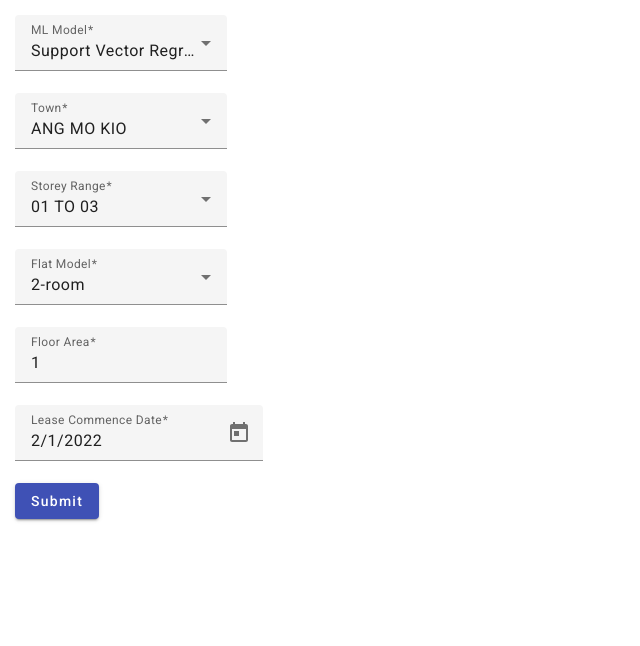
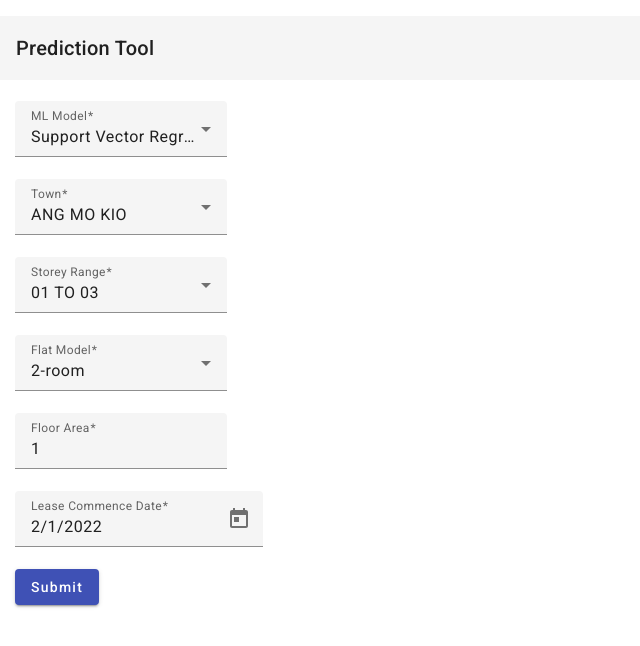
Before and after one commit to shenghaoc/shenghaoc-prediction-tool-ng, an Angular app: page / in a window 1280 px wide. Shown: the top 646 px of the page, without its empty margins (0-640 px from the left). Built offline with nearby package versions, Linux system fonts and the light colour scheme.

Commit message:
Add title

```diff
--- a/src/app/prediction-tool/prediction-tool.component.html
+++ b/src/app/prediction-tool/prediction-tool.component.html
@@ -1,3 +1,9 @@
+<p>
+    <mat-toolbar>
+        <span>Prediction Tool</span>
+    </mat-toolbar>
+</p>
+
 <div>
     <form [formGroup]="predictionForm" (ngSubmit)="onSubmit()">
 
--- a/src/app/prediction-tool/prediction-tool.component.ts
+++ b/src/app/prediction-tool/prediction-tool.component.ts
@@ -1,11 +1,12 @@
 import { Component } from '@angular/core';
+import { ReactiveFormsModule, FormBuilder } from '@angular/forms';
+import {MatToolbarModule} from '@angular/material/toolbar';
 import { MatSelectModule } from '@angular/material/select';
 import { MatInputModule } from '@angular/material/input';
 import { MatDatepickerModule } from '@angular/material/datepicker';
 import { MatFormFieldModule } from '@angular/material/form-field';
 import { MatNativeDateModule } from '@angular/material/core';
 import { MatButtonModule } from '@angular/material/button';
-import { ReactiveFormsModule, FormBuilder } from '@angular/forms';
 
 import { ml_model_list } from '../lists';
 import { town_list } from '../lists';
@@ -15,7 +16,7 @@ import { flat_model_list } from '../lists';
 @Component({
   selector: 'app-prediction-tool',
   standalone: true,
-  imports: [ReactiveFormsModule, MatFormFieldModule, MatSelectModule, MatInputModule, MatDatepickerModule, MatNativeDateModule, MatButtonModule],
+  imports: [ReactiveFormsModule, MatFormFieldModule, MatToolbarModule, MatSelectModule, MatInputModule, MatDatepickerModule, MatNativeDateModule, MatButtonModule],
   templateUrl: './prediction-tool.component.html',
   styleUrl: './prediction-tool.component.css'
 })
```
